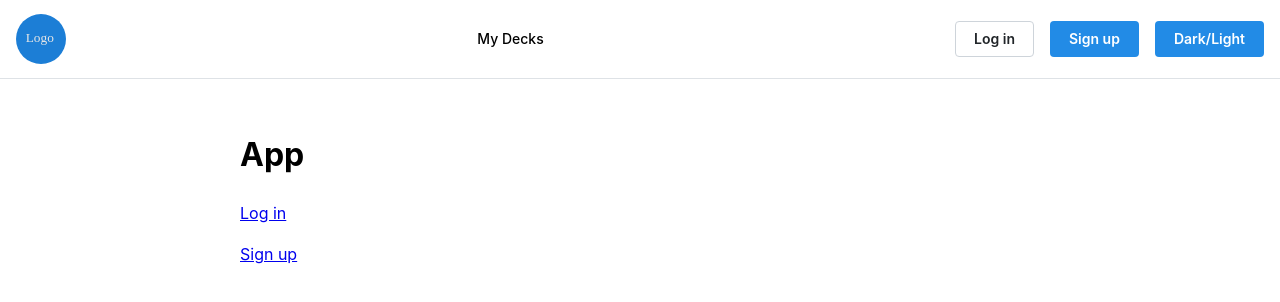
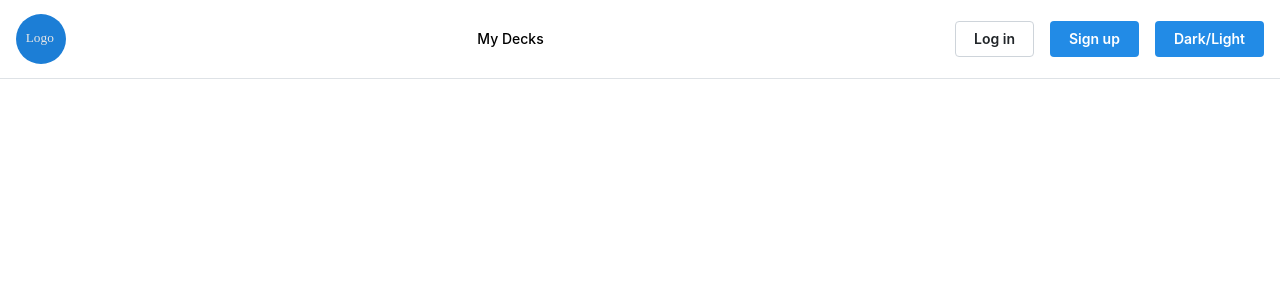
Before and after one commit to mzmbq/learning-cards-app, a React (Create React App) app in the folder frontend/: page / in a window 1280 px wide. Shown: the top 302 px of the page. Built offline with nearby package versions, Linux system fonts and the light colour scheme; no server answers.

Commit message:
Refactor main page

```diff
--- a/frontend/src/components/MainPage.tsx
+++ b/frontend/src/components/MainPage.tsx
@@ -7,16 +7,12 @@ function MainPage() {
   const [user] = useUserContext();
 
   if (user.userName !== "") {
-    navigate("/study");
+    navigate("/decks");
   }
 
   return (
     <>
-      <Box m="auto" maw={800}>
-        <h1>App</h1>
-        <p><Link to="/login">Log in</Link></p>
-        <p><Link to="/signup">Sign up</Link></p>
-      </Box>
+
     </>
   );
 }
```
